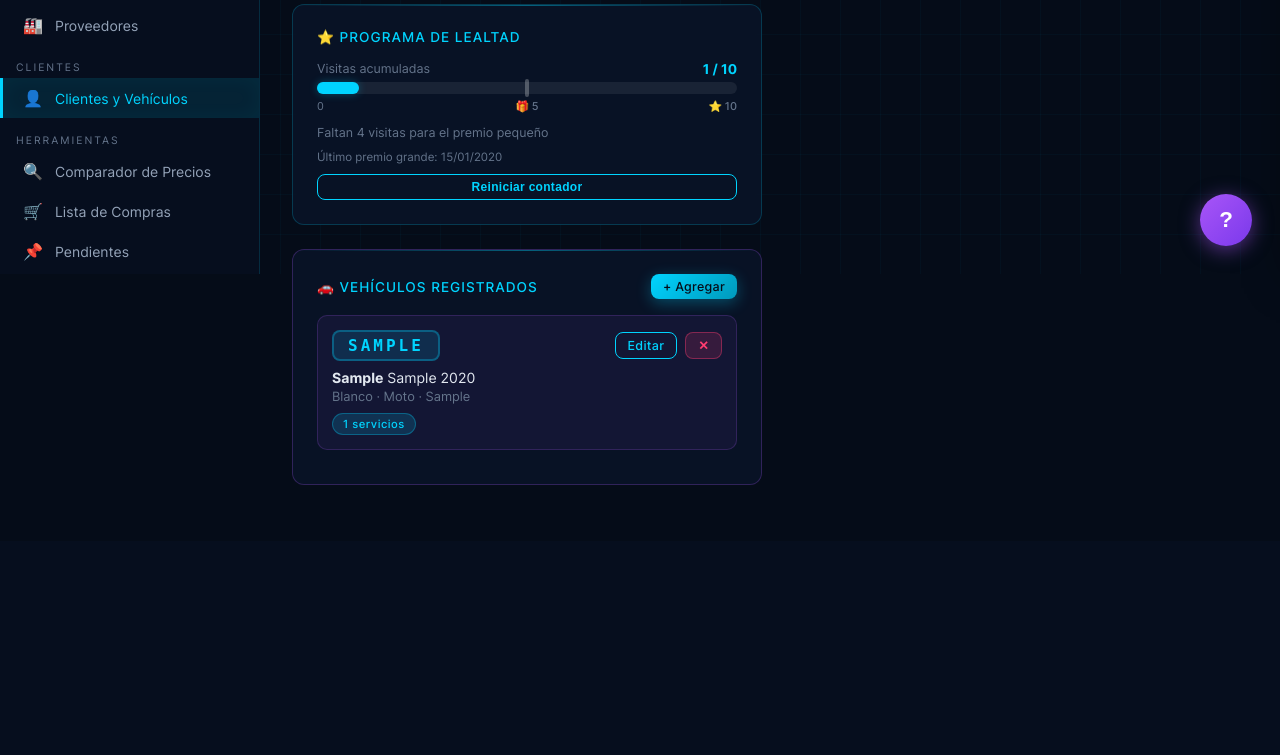
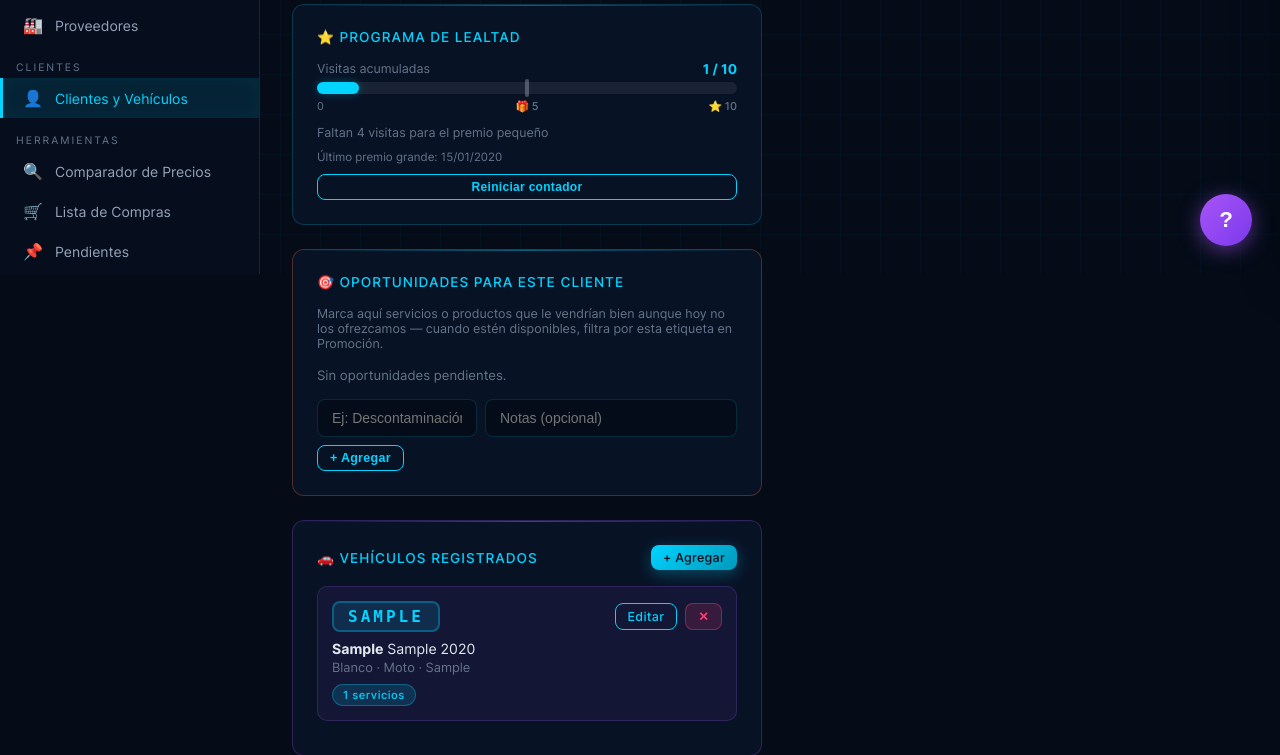
Before and after one commit to trejorinconluisangel-ship-it/Carwash, a Django app: page /clientes/1/ in a window 1280 px wide. Shown: the part 526-1281 px from the top of the page. Before the commit the page ends 1011 px from the top, so only its background shows below. Run offline with Django 5.2, Linux system fonts and the light colour scheme; data comes from the database, SQL or seed files in the repository; tables that the repository leaves empty hold one stand-in row (values such as "Sample post").

Commit message:
Add: oportunidades de venta por cliente (etiqueta libre) filtrables en Promoción
- Nuevo modelo OportunidadCliente: etiqueta + notas libres para marcar que
  a un cliente le vendría bien un servicio/producto que aún no ofrecemos
  o nos falta el insumo para darlo
- Tarjeta en el perfil del cliente para agregar, ver y marcar como
  atendidas sus oportunidades pendientes
- La página de Promoción por WhatsApp ahora permite filtrar por cualquier
  etiqueta activa (con conteo), mostrando la nota registrada — así cuando
  el servicio/producto ya esté disponible, se le puede avisar directo a
  quien se identificó como candidato

```diff
--- a/clientes/models.py
+++ b/clientes/models.py
@@ -121,3 +121,22 @@ class Vehiculo(models.Model):
     def descripcion_completa(self):
         color = self.get_color_display()
         return f'{color} · {self.get_tipo_display()}'
+
+
+class OportunidadCliente(models.Model):
+    """Etiqueta libre para marcar que a un cliente le vendría bien un servicio o
+    producto que hoy no ofrecemos (o nos falta el insumo). Cuando ya esté
+    disponible, se usa para filtrar a quién ofrecérselo por WhatsApp."""
+    cliente = models.ForeignKey(Cliente, on_delete=models.CASCADE, related_name='oportunidades')
+    etiqueta = models.CharField(max_length=100, help_text='Ej: Descontaminación de cristales, Pulido de faros...')
+    notas = models.TextField(blank=True, help_text='Detalle de por qué le serviría (opcional)')
+    atendida = models.BooleanField(default=False)
+    created_at = models.DateTimeField(auto_now_add=True)
+
+    class Meta:
+        verbose_name = 'Oportunidad de Cliente'
+        verbose_name_plural = 'Oportunidades de Clientes'
+        ordering = ['-created_at']
+
+    def __str__(self):
+        return f'{self.cliente.nombre} — {self.etiqueta}'
--- a/clientes/urls.py
+++ b/clientes/urls.py
@@ -15,6 +15,10 @@ urlpatterns = [
 
     path('api/vehiculos-cliente/', views.vehiculos_por_cliente_api, name='vehiculos_por_cliente_api'),
 
+    path('clientes/<int:cliente_pk>/oportunidad/nueva/', views.oportunidad_crear, name='oportunidad_crear'),
+    path('oportunidades/<int:pk>/atender/', views.oportunidad_atender, name='oportunidad_atender'),
+    path('oportunidades/<int:pk>/eliminar/', views.oportunidad_eliminar, name='oportunidad_eliminar'),
+
     path('clientes/<int:pk>/premio-pequeno/', views.premio_pequeno, name='premio_pequeno'),
     path('clientes/<int:pk>/premio-grande/', views.premio_grande, name='premio_grande'),
     path('clientes/<int:pk>/canjear-premio-grande/', views.canjear_premio_grande, name='canjear_premio_grande'),
--- a/clientes/views.py
+++ b/clientes/views.py
@@ -2,7 +2,7 @@ from django.shortcuts import render, get_object_or_404, redirect
 from django.contrib import messages
 from django.http import JsonResponse
 from django.db.models import Count, Sum
-from .models import Cliente, Vehiculo, VISITAS_PREMIO_PEQUENO, VISITAS_PREMIO_GRANDE
+from .models import Cliente, Vehiculo, OportunidadCliente, VISITAS_PREMIO_PEQUENO, VISITAS_PREMIO_GRANDE
 from .forms import ClienteForm, VehiculoForm, VehiculoSinClienteForm
 
 
@@ -18,9 +18,11 @@ def cliente_lista(request):
 
 def promocion_masiva(request):
     from django.utils import timezone
+    from django.db.models import Count
 
     q = request.GET.get('q', '').strip()
     categoria = request.GET.get('categoria', '')
+    etiqueta = request.GET.get('etiqueta', '').strip()
     try:
         dias_inactivo = int(request.GET.get('dias_inactivo', '30'))
     except ValueError:
@@ -28,9 +30,20 @@ def promocion_masiva(request):
 
     hoy = timezone.localdate()
 
-    base_qs = Cliente.objects.exclude(whatsapp='').prefetch_related('vehiculos', 'servicios')
+    etiquetas_disponibles = list(
+        OportunidadCliente.objects.filter(atendida=False)
+        .values('etiqueta')
+        .annotate(total=Count('pk'))
+        .order_by('etiqueta')
+    )
+
+    base_qs = Cliente.objects.exclude(whatsapp='').prefetch_related(
+        'vehiculos', 'servicios', 'oportunidades',
+    )
     if q:
         base_qs = base_qs.filter(nombre__icontains=q)
+    if etiqueta:
+        base_qs = base_qs.filter(oportunidades__etiqueta=etiqueta, oportunidades__atendida=False).distinct()
 
     clientes_calc = []
     for c in base_qs:
@@ -46,6 +59,10 @@ def promocion_masiva(request):
         c.es_multi_vehiculo = c.num_vehiculos_calc > 1
         c.es_cumple_mes = bool(c.fecha_nacimiento and c.fecha_nacimiento.month == hoy.month)
         c.es_premio_grande = c.visitas_lealtad >= VISITAS_PREMIO_GRANDE
+        if etiqueta:
+            c.oportunidad_actual = next(
+                (o for o in c.oportunidades.all() if o.etiqueta == etiqueta and not o.atendida), None
+            )
         clientes_calc.append(c)
 
     conteos = {
@@ -58,7 +75,9 @@ def promocion_masiva(request):
         'top_gasto':      sum(1 for c in clientes_calc if c.total_gastado_calc > 0),
     }
 
-    if categoria == 'primerizos':
+    if etiqueta:
+        clientes = clientes_calc
+    elif categoria == 'primerizos':
         clientes = [c for c in clientes_calc if c.es_primerizo]
     elif categoria == 'inactivos':
         clientes = [c for c in clientes_calc if c.es_inactivo]
@@ -81,6 +100,8 @@ def promocion_masiva(request):
         'clientes': clientes,
         'q': q,
         'categoria': categoria,
+        'etiqueta': etiqueta,
+        'etiquetas_disponibles': etiquetas_disponibles,
         'dias_inactivo': dias_inactivo,
         'conteos': conteos,
         'sin_whatsapp': sin_whatsapp,
@@ -131,7 +152,42 @@ def cliente_detalle(request, pk):
         'total_gastado': total_gastado,
         'meta_pequeno': VISITAS_PREMIO_PEQUENO,
         'meta_grande': VISITAS_PREMIO_GRANDE,
+        'oportunidades': cliente.oportunidades.filter(atendida=False),
     })
+
+
+# ── Oportunidades (servicios/productos futuros a ofrecer) ───────────────────
+
+def oportunidad_crear(request, cliente_pk):
+    cliente = get_object_or_404(Cliente, pk=cliente_pk)
+    if request.method == 'POST':
+        etiqueta = request.POST.get('etiqueta', '').strip()
+        notas = request.POST.get('notas', '').strip()
+        if etiqueta:
+            OportunidadCliente.objects.create(cliente=cliente, etiqueta=etiqueta, notas=notas)
+            messages.success(request, 'Oportunidad agregada.')
+        else:
+            messages.error(request, 'Escribe una etiqueta para la oportunidad.')
+    return redirect('cliente_detalle', pk=cliente_pk)
+
+
+def oportunidad_atender(request, pk):
+    obj = get_object_or_404(OportunidadCliente, pk=pk)
+    if request.method == 'POST':
+        obj.atendida = True
+        obj.save(update_fields=['atendida'])
+        messages.success(request, 'Marcada como atendida.')
+    return redirect('cliente_detalle', pk=obj.cliente_id)
+
+
+def oportunidad_eliminar(request, pk):
+    obj = get_object_or_404(OportunidadCliente, pk=pk)
+    if request.method == 'POST':
+        cliente_pk = obj.cliente_id
+        obj.delete()
+        messages.success(request, 'Oportunidad eliminada.')
+        return redirect('cliente_detalle', pk=cliente_pk)
+    return redirect('cliente_detalle', pk=obj.cliente_id)
 
 
 # ── Vehículos ─────────────────────────────────────────────────────────────────
--- a/templates/clientes/cliente_detalle.html
+++ b/templates/clientes/cliente_detalle.html
@@ -167,6 +167,40 @@
       </div>
     </div>
 
+    <!-- Oportunidades: servicios/productos futuros a ofrecer -->
+    <div class="card mb-3" id="oportunidades" style="border-color:rgba(255,107,53,0.3);">
+      <div class="chart-title">🎯 Oportunidades para este cliente</div>
+      <div class="text-muted mb-2" style="font-size:.78rem;">
+        Marca aquí servicios o productos que le vendrían bien aunque hoy no los ofrezcamos — cuando estén disponibles, filtra por esta etiqueta en Promoción.
+      </div>
+      {% for o in oportunidades %}
+      <div class="d-flex justify-between align-center mb-2" style="padding:10px 12px; background:rgba(255,107,53,0.07); border:1px solid rgba(255,107,53,0.2); border-radius:8px;">
+        <div>
+          <span class="badge" style="background:rgba(255,107,53,0.15); color:var(--orange); border:1px solid rgba(255,107,53,0.35);">{{ o.etiqueta }}</span>
+          {% if o.notas %}<div class="text-muted mt-1" style="font-size:.78rem;">{{ o.notas }}</div>{% endif %}
+        </div>
+        <div class="d-flex gap-1">
+          <form method="post" action="{% url 'oportunidad_atender' o.pk %}">
+            {% csrf_token %}
+            <button type="submit" class="btn btn-outline btn-sm" title="Ya se le ofreció / resuelto">✓</button>
+          </form>
+          <form method="post" action="{% url 'oportunidad_eliminar' o.pk %}" onsubmit="return confirm('¿Eliminar esta oportunidad?')">
+            {% csrf_token %}
+            <button type="submit" class="btn btn-danger btn-sm">✕</button>
+          </form>
+        </div>
+      </div>
+      {% empty %}
+      <div class="text-muted mb-2" style="font-size:.82rem;">Sin oportunidades pendientes.</div>
+      {% endfor %}
+      <form method="post" action="{% url 'oportunidad_crear' cliente.pk %}" class="mt-2" style="display:flex; gap:8px; flex-wrap:wrap;">
+        {% csrf_token %}
+        <input type="text" name="etiqueta" class="form-control" style="flex:1; min-width:160px;" placeholder="Ej: Descontaminación de cristales" required>
+        <input type="text" name="notas" class="form-control" style="flex:2; min-width:200px;" placeholder="Notas (opcional)">
+        <button type="submit" class="btn btn-outline btn-sm">+ Agregar</button>
+      </form>
+    </div>
+
     <!-- Vehículos -->
     <div class="card card-purple">
       <div class="d-flex justify-between align-center mb-2">
```
Also changed, not shown: templates/clientes/promocion_masiva.html (+26 -3 lines), clientes/migrations/0004_oportunidadcliente.py (added).
